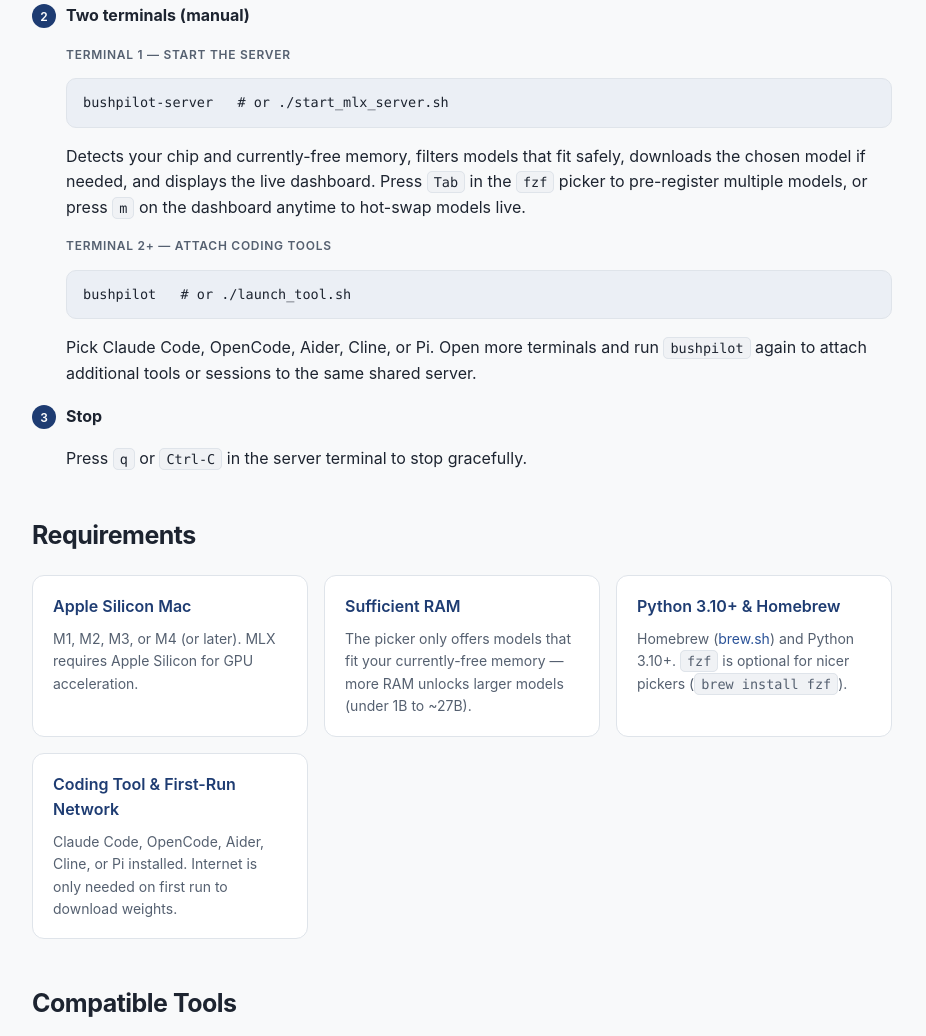
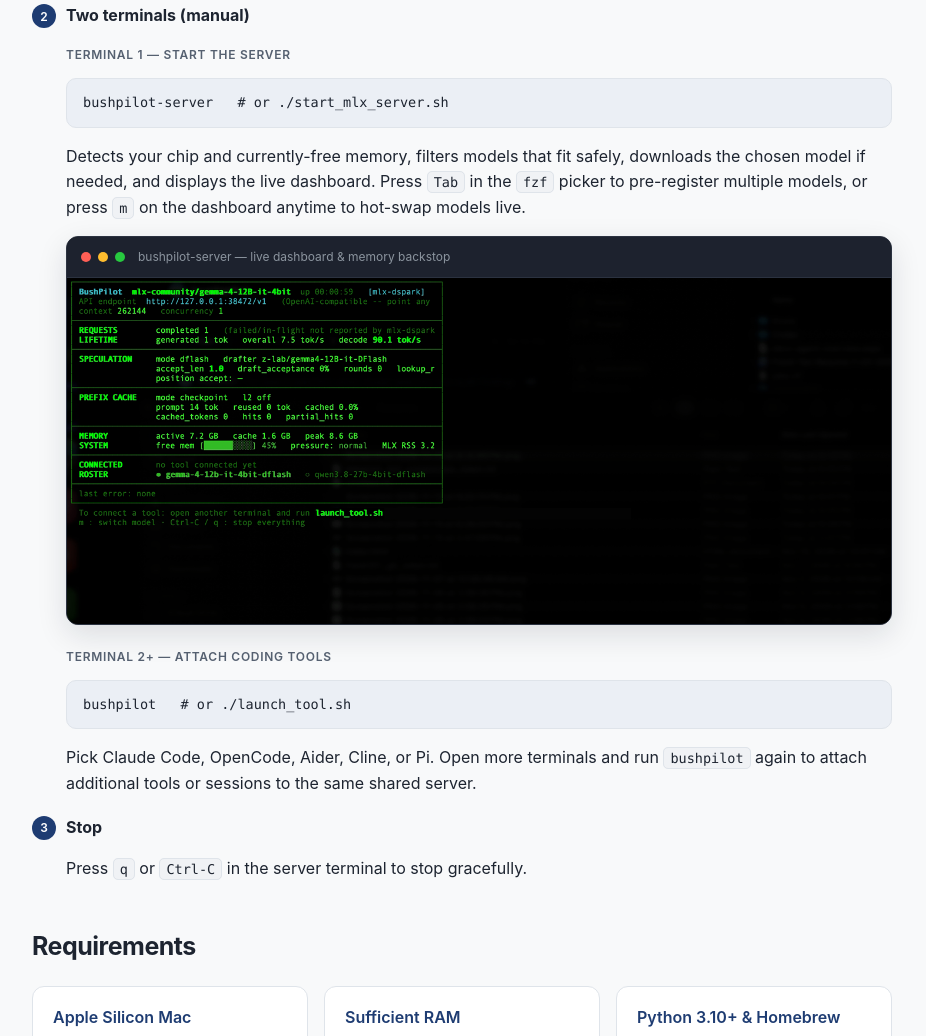
Before and after one commit to frank321/bushpilot, a plain HTML site: page docs/guide.html in a window 1280 px wide. Shown: the part 1111-2147 px from the top of the page, without its empty margins (178-1104 px from the left). Drawn offline with Linux system fonts and the light colour scheme.

Commit message:
Feature launch_demo.gif on landing page and dashboard.png in guide

```diff
--- a/docs/guide.html
+++ b/docs/guide.html
@@ -75,6 +75,13 @@
           and displays the live dashboard. Press <code class="inline">Tab</code> in the <code class="inline">fzf</code> picker to pre-register
           multiple models, or press <code class="inline">m</code> on the dashboard anytime to hot-swap models live.
         </p>
+        <div class="terminal-mock" style="margin: 16px 0 22px;">
+          <div class="titlebar">
+            <span class="dot r"></span><span class="dot y"></span><span class="dot g"></span>
+            <span class="title">bushpilot-server — live dashboard &amp; memory backstop</span>
+          </div>
+          <img src="assets/dashboard.png" alt="Bushpilot server dashboard showing requests, speculative decoding stats, prefix cache, free memory backstop, and hot-swap roster" style="display:block;width:100%;height:auto;">
+        </div>
         <div class="terminal-label">Terminal 2+ — Attach coding tools</div>
         <pre>bushpilot   # or ./launch_tool.sh</pre>
         <p>
```
Also changed, not shown: docs/index.html (+2 -2 lines), 1 other file.
